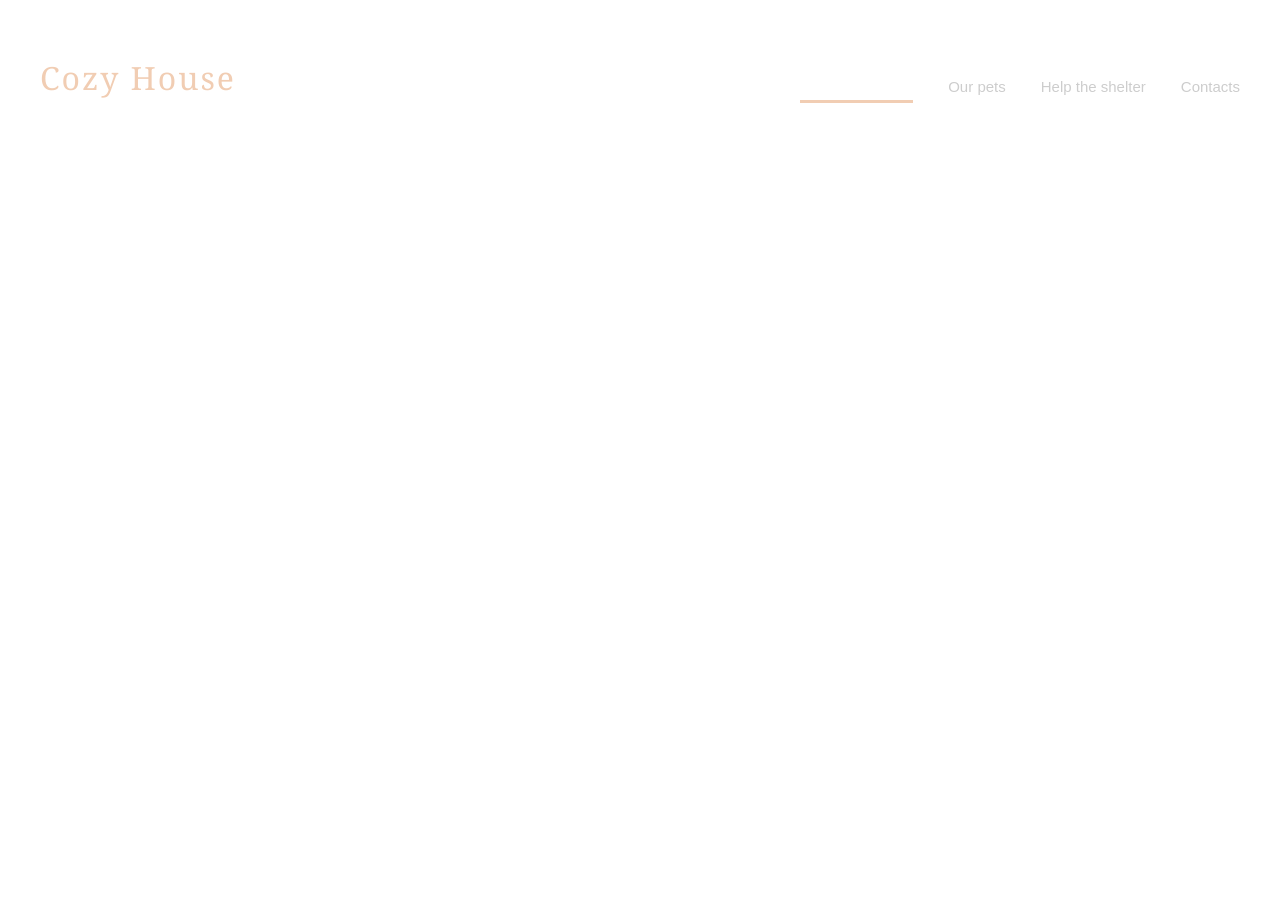
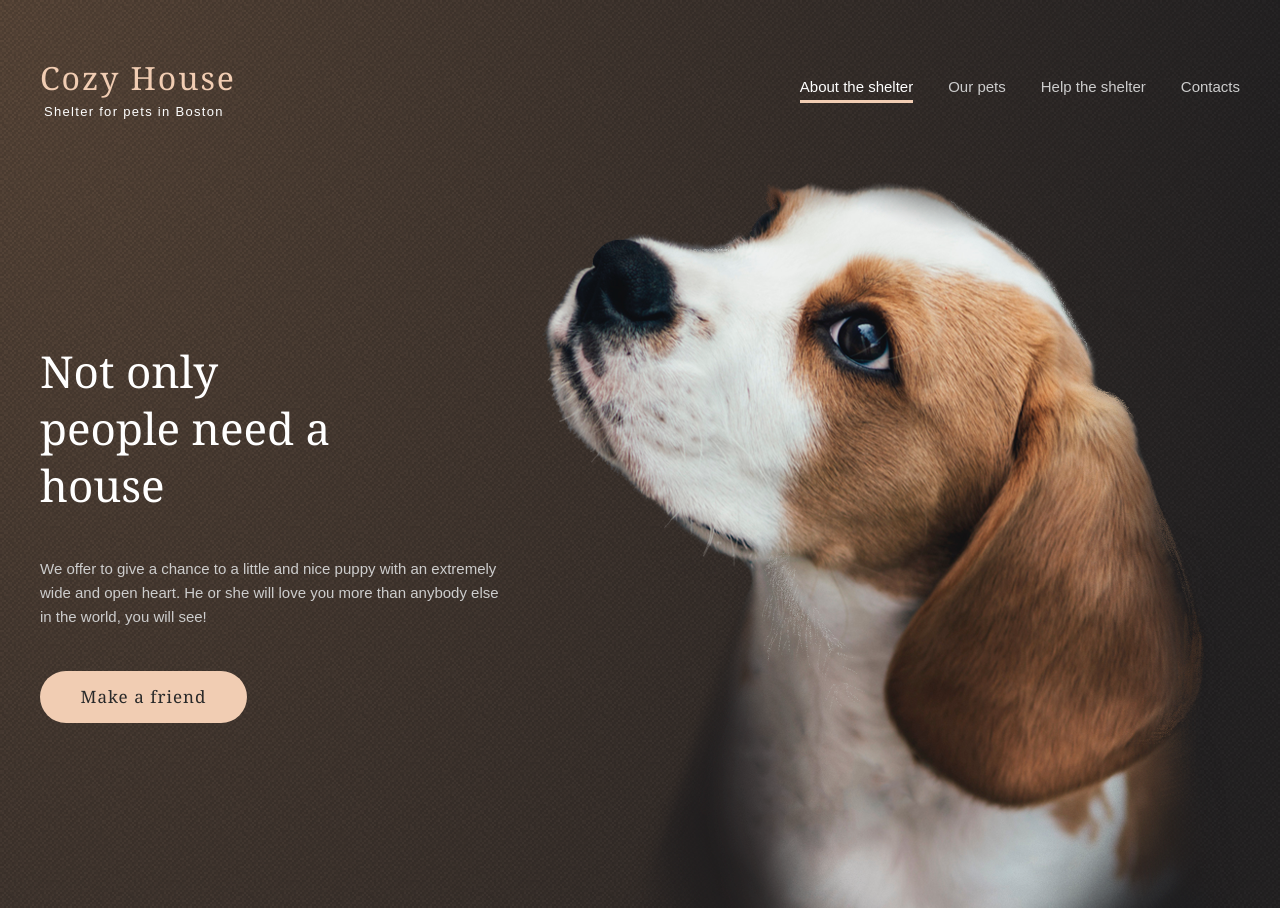
Before and after one commit to valeryiay/JSFE2022Q1, a plain HTML site: page shelter/index.html in a window 1280 px wide. Before the commit the page ends 800 px from the top, so only its background shows below. Drawn offline with Linux system fonts and the light colour scheme.

Commit message:
feat: add start-screen

```diff
--- a/shelter/index.html
+++ b/shelter/index.html
@@ -27,6 +27,27 @@
                 </div>
             </div>
         </header>
+        <main>
+            <section class="screen">
+                <div class="start-screen _container">
+                    <div class="start-screen-body">
+                        <div class="start-screen-title">
+                            <h2>Not only people need a house</h2>
+                        </div>
+                        <div class="start-screen-text">
+                            <p>We offer to give a chance to a little and nice puppy with an extremely wide and open heart. He or she will love you more
+                            than anybody else in the world, you will see!</p>
+                        </div>
+                        <div class="start-screen-btn">
+                            <a href="#friends" class="btn-primary">Make a friend</a>
+                        </div>
+                    </div>
+                    <div class="start-screen-item">
+                        <img src="/shelter/assets/images/start-screen-puppy.png" alt="start-screen-puppy">
+                    </div>
+                </div>
+            </section>
+        </main>
         <section class="friends" id="friends"></section>
         <section class="help" id="help"></section>
         <footer class="footer" id="footer"></footer>
--- a/shelter/pages/main/style.css
+++ b/shelter/pages/main/style.css
@@ -82,6 +82,10 @@ a {
 
 body {
   color: #000;
+}
+
+body.lock {
+  overflow: hidden;
 }
 
 .wrapper {
@@ -196,3 +200,112 @@ body {
   border-bottom: 3px solid #F1CDB3;
   color: #FFFFFF;
 }
+
+main {
+  -webkit-box-flex: 1;
+      -ms-flex: 1 1 auto;
+          flex: 1 1 auto;
+}
+
+.screen {
+  background: url(/shelter/assets/images/noise_transparent@2x.png) repeat 0 0, radial-gradient(100% 215.42% at 0% 0%, #5B483A 0%, #262425 100%), #211F20;
+}
+
+.start-screen {
+  display: -webkit-box;
+  display: -ms-flexbox;
+  display: flex;
+}
+
+.start-screen-body {
+  padding: 343px 42px 0 0;
+}
+
+.start-screen-body *:not(:last-child) {
+  margin-bottom: 42px;
+}
+
+.start-screen-title {
+  max-width: 310px;
+  font-family: 'Georgia';
+  font-weight: 400;
+  font-size: 44px;
+  line-height: 130%;
+  color: #FFFFFF;
+}
+
+.start-screen-text {
+  max-width: 460px;
+  color: #CDCDCD;
+  line-height: 160%;
+}
+
+.start-screen-btn {
+  display: -webkit-inline-box;
+  display: -ms-inline-flexbox;
+  display: inline-flex;
+}
+
+
+.btn-primary {
+  display: -webkit-box;
+  display: -ms-flexbox;
+  display: flex;
+  -webkit-box-pack: center;
+      -ms-flex-pack: center;
+          justify-content: center;
+  min-height: 52px;
+  min-width: 207px;
+  background: #F1CDB3;
+  border-radius: 100px;
+  -webkit-box-align: center;
+      -ms-flex-align: center;
+          align-items: center;
+  font-family: 'Georgia';
+  font-size: 17px;
+  line-height: 130%;
+  letter-spacing: 0.06em;
+  color: #292929;
+}
+
+.btn-primary:hover {
+  background: #FDDCC4;
+  -webkit-transition: all 0.3s ease 0s;
+  transition: all 0.3s ease 0s;
+}
+
+.btn-border {
+  display: -webkit-box;
+  display: -ms-flexbox;
+  display: flex;
+  -webkit-box-pack: center;
+      -ms-flex-pack: center;
+          justify-content: center;
+  min-height: 52px;
+  min-width: 187px;
+  border: 2px solid #F1CDB3;
+  -webkit-box-sizing: border-box;
+          box-sizing: border-box;
+  border-radius: 100px;
+  -webkit-box-align: center;
+      -ms-flex-align: center;
+          align-items: center;
+  font-family: 'Georgia';
+  font-weight: 400;
+  font-size: 17px;
+  line-height: 130%;
+  color: #292929;
+}
+
+.btn-border:hover {
+  background: #FDDCC4;
+  border: 2px solid #FDDCC4;
+  -webkit-transition: all 0.3s ease 0s;
+  transition: all 0.3s ease 0s;
+}
+
+
+
+.start-screen-item {
+  padding-top: 180px;
+}
```
Also changed, not shown: shelter/assets/images/noise_transparent@2x.png (added).
